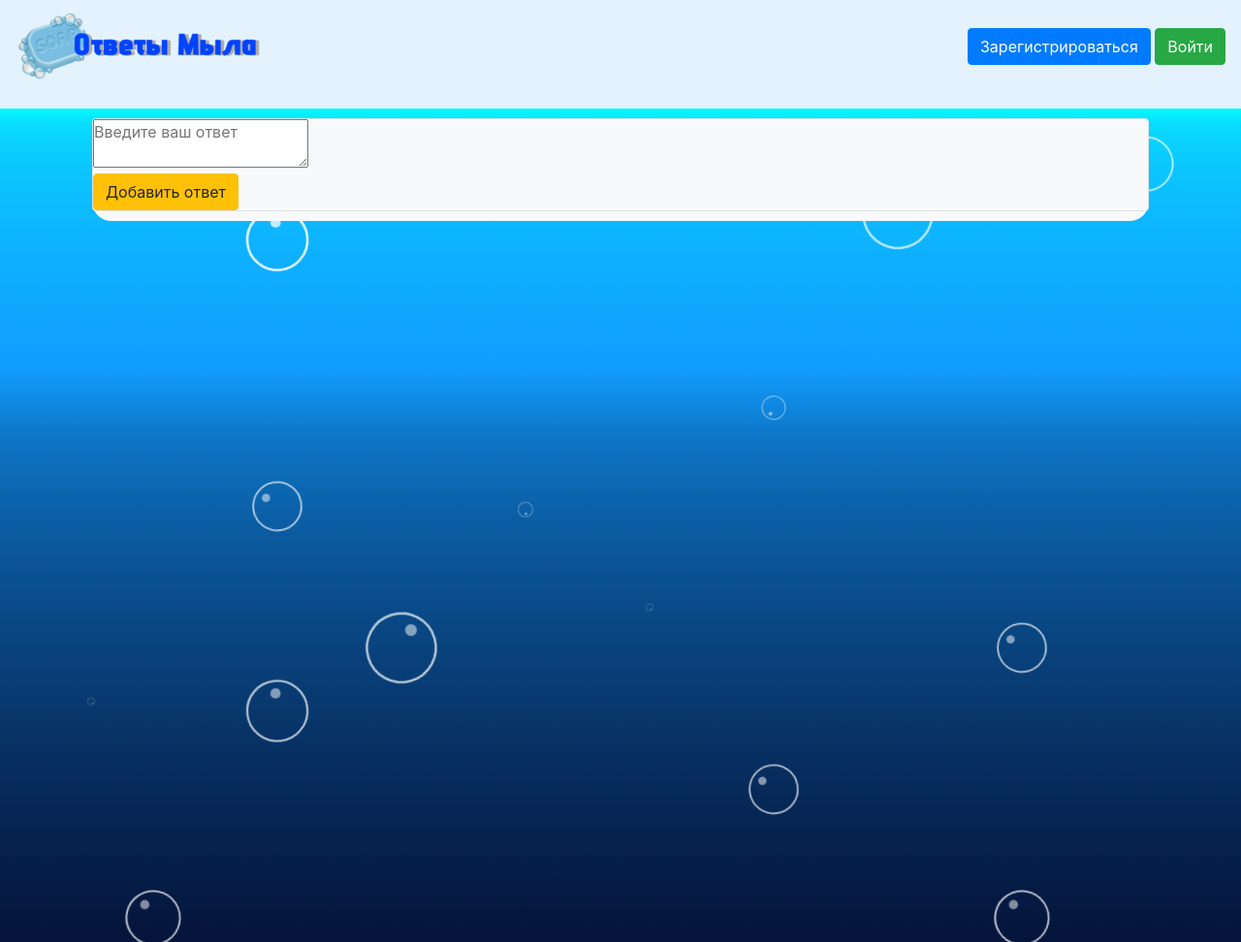
After one commit to gamr416/api_project_yandex2024, a Flask app: page /add_comment in a window 1280 px wide. The commit adds this page. Shown: the whole page at 97% size. Run offline with Flask 3, Linux system fonts and the light colour scheme; some libraries are stand-ins or nearby versions.

Commit message:
Добавил страницу с ответами осталось добавлять ответы в бд

```diff
--- a/main.py
+++ b/main.py
@@ -28,6 +28,12 @@ def allowed_file(filename):
 def load_user(user_id):
     db_sess = db_session.create_session()
     return db_sess.query(User).get(user_id)
+
+
+@app.route('/add_comment', methods=['GET', 'POST'])
+def add_comment():
+    #comment = request.form['comment']
+    return render_template('comment.html')
 
 @app.route('/show_questions', methods=['GET', 'POST'])
 def show():
--- a/templates/all_questions.html
+++ b/templates/all_questions.html
@@ -11,7 +11,7 @@
                         <h2>{{new.title}}</h2>
                         <p><b>Дата: {{new.created_date.date() }}</b></p>
                         <p>{{ new.content}}</p>
-                        <a class="btn btn-warning">
+                        <a class="btn btn-warning" href="/add_comment">
                             Добавить ответ
                         </a>
                     </div>
--- /dev/null
+++ b/templates/comment.html
@@ -0,0 +1,12 @@
+{% extends "base.html" %}
+
+{% block content %}
+<form style="background-color: #f8f9fa; margin: 10px; border-radius: 20px; padding-bottom: 10px" method="POST" action="/add_comment">
+    <div class="col-md6 border rounded" style="background-color: #f8f9fa;">
+        <textarea name="comment" placeholder="Введите ваш ответ"></textarea>
+        <br>
+        <a class="btn btn-warning" href="/show_questions">Добавить ответ</a>
+    </div>
+</form>
+
+{% endblock %}
```
Also changed, not shown: db/blogs.db.
